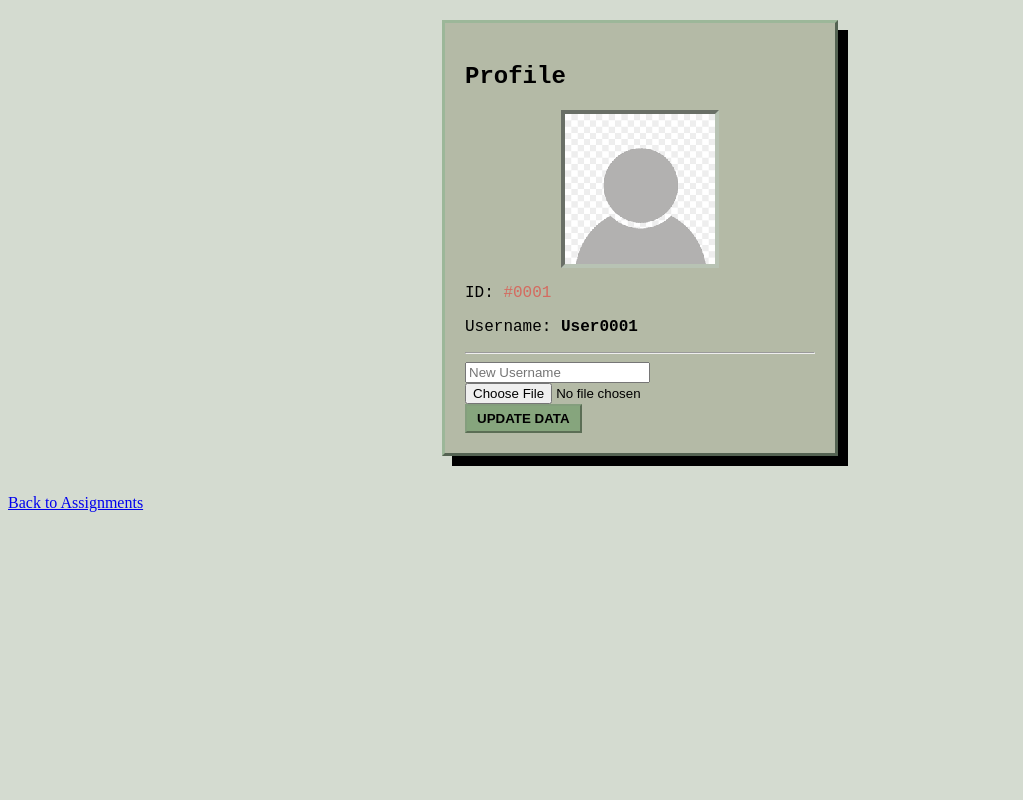
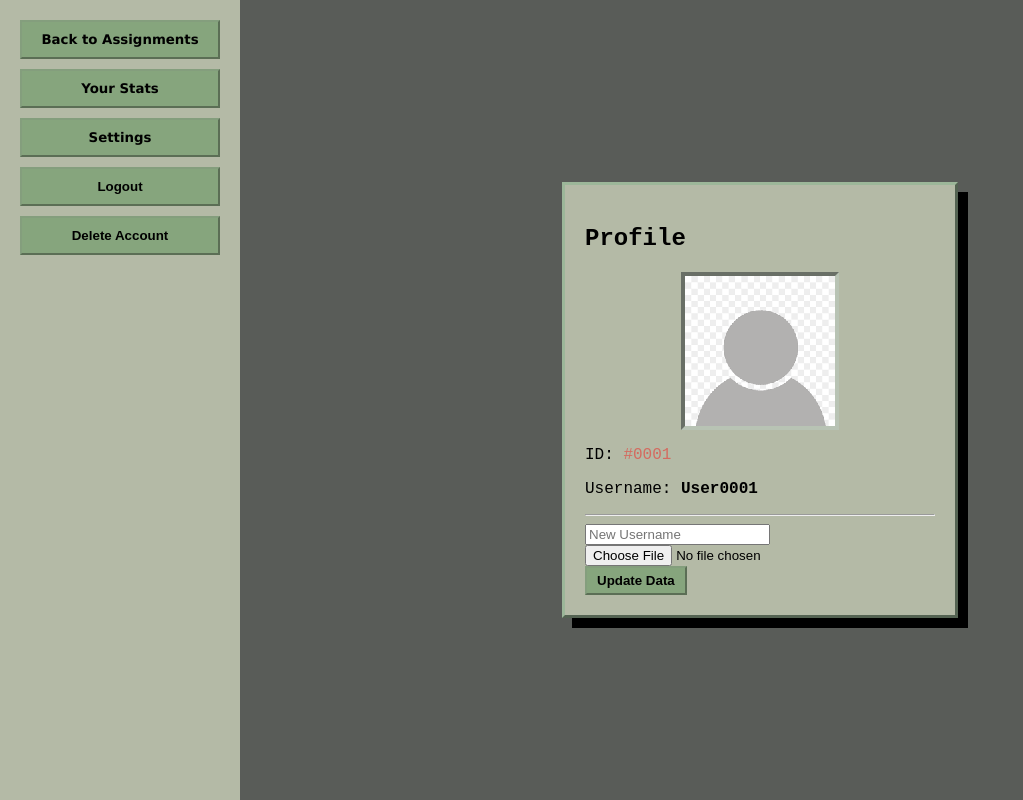
Before and after one commit to briansmosers/Student-Task-Deadline-Tracker, a Flask app: page /profile in a window 1280 px wide. Shown: the whole page, without its empty margins (0-1023 px from the left). Run offline with Flask 3, Linux system fonts and the light colour scheme.

Commit message:
Add username uniqueness validation and new settings/stats pages

```diff
--- a/app.py
+++ b/app.py
@@ -42,6 +42,10 @@ def profile():
         # 1. Handle Username
         new_username = request.form.get('username')
         if new_username:
+            # Check if username already exists
+            username_exists = any(user['username'] == new_username for user in users if user['id'] != current_user['id'])
+            if username_exists:
+                return render_template('profile.html', user=current_user, error="Username already taken!")
             current_user['username'] = new_username
 
         # 2. Handle File Upload
@@ -74,5 +78,15 @@ def add_assignment():
 
     return redirect(url_for('index'))
 
+@app.route('/settings')
+def settings():
+    current_user = users[0]
+    return render_template('settings.html', user=current_user)
+
+@app.route('/stats')
+def stats():
+    current_user = users[0]
+    return render_template('stats.html', user=current_user)
+
 if __name__ == '__main__':
     app.run(debug=True)
--- a/static/style.css
+++ b/static/style.css
@@ -1,3 +1,21 @@
+a:link {
+    color: black;
+    text-decoration: none;
+    font-family:Verdana, Geneva, Tahoma, sans-serif;
+}
+
+a:visited {
+    color: black;
+    text-decoration: none;
+    font-family:Verdana, Geneva, Tahoma, sans-serif;
+}
+
+body {
+    display: flex;
+    min-height: 100vh;
+    margin: 0;
+}
+
 .profile-card {
     background: #b4baa6; /* Classic grey */
     border: 3px outset #9cb799; /* 90s button effect */
@@ -6,6 +24,15 @@
     margin: 20px auto;
     font-family: 'Courier New', monospace;
     box-shadow: 10px 10px 0px #000;
+}
+
+main {
+    flex: 1;
+    background-color: #595c58;
+    display: flex;
+    flex-direction: column;
+    justify-content: center;
+    align-items: center;
 }
 
 /* The Image Frame */
@@ -40,3 +67,29 @@ button {
 button:active {
     border: 2px inset #fff;
 }
+
+nav {
+    width: 200px;
+    background: #b4baa6;
+    padding: 20px;
+    display: flex;
+    flex-direction: column;
+}
+
+nav ul {
+    list-style-type: none;
+    padding: 0;
+    margin: 0;
+    display: flex;
+    flex-direction: column;
+    gap: 10px;
+}
+
+nav li {
+    display: flex;
+}
+
+nav button {
+    width: 100%;
+    padding: 10px;
+}
--- a/templates/profile.html
+++ b/templates/profile.html
@@ -6,8 +6,32 @@
     <link rel="stylesheet" href="{{ url_for('static', filename='style.css') }}">
 </head>
 <body>
+    <nav>
+	    <ul>
+		    <li>
+                <button><a href="{{ url_for('index') }}">Back to Assignments</a></button>
+            </li>
+            <li>
+                <button><a href="{{ url_for('stats') }}">Your Stats</a></button>
+            </li>
+            <li>
+                <button><a href="{{ url_for('settings') }}">Settings</a></button>
+            </li>
+            <li>
+                <button>Logout</button>
+            </li>
+            <li>
+                <button>Delete Account</button>
+            </li>
+	    </ul>
+    </nav>
+    <main>
         <div class="profile-card">
             <h2>Profile</h2>
+
+            {% if error %}
+                <p style="color: red;"><strong>{{ error }}</strong></p>
+            {% endif %}
 
             <div class="pfp-container">
                 <img src="{{ user.pfp_url if user.pfp_url.startswith('/') else url_for('static', filename=user.pfp_url) }}" alt="Profile Photo">
@@ -21,11 +45,9 @@
             <form method="POST" enctype="multipart/form-data">
                 <input type="text" name="username" placeholder="New Username">
                 <input type="file" name="pfp_file">
-            <button type="submit">UPDATE DATA</button>
+                <button type="submit">Update Data</button>
             </form>
         </div>
-
-    <br>
-    <a href="{{ url_for('index') }}">Back to Assignments</a>
+    </main>
 </body>
 </html>
```
Also changed, not shown: templates/settings.html (added, +51 -0 lines), templates/stats.html (added, +40 -0 lines), static/uploads/3b27866233ee7074f21f4f0b55fbaac5.jpg (added), static/uploads/59deff11ddf6696b109b07a4442a86c1.jpg (added), static/uploads/neutral-background-for-a-html.jpg (added). Lines whose indentation alone changed are shown as unchanged.
